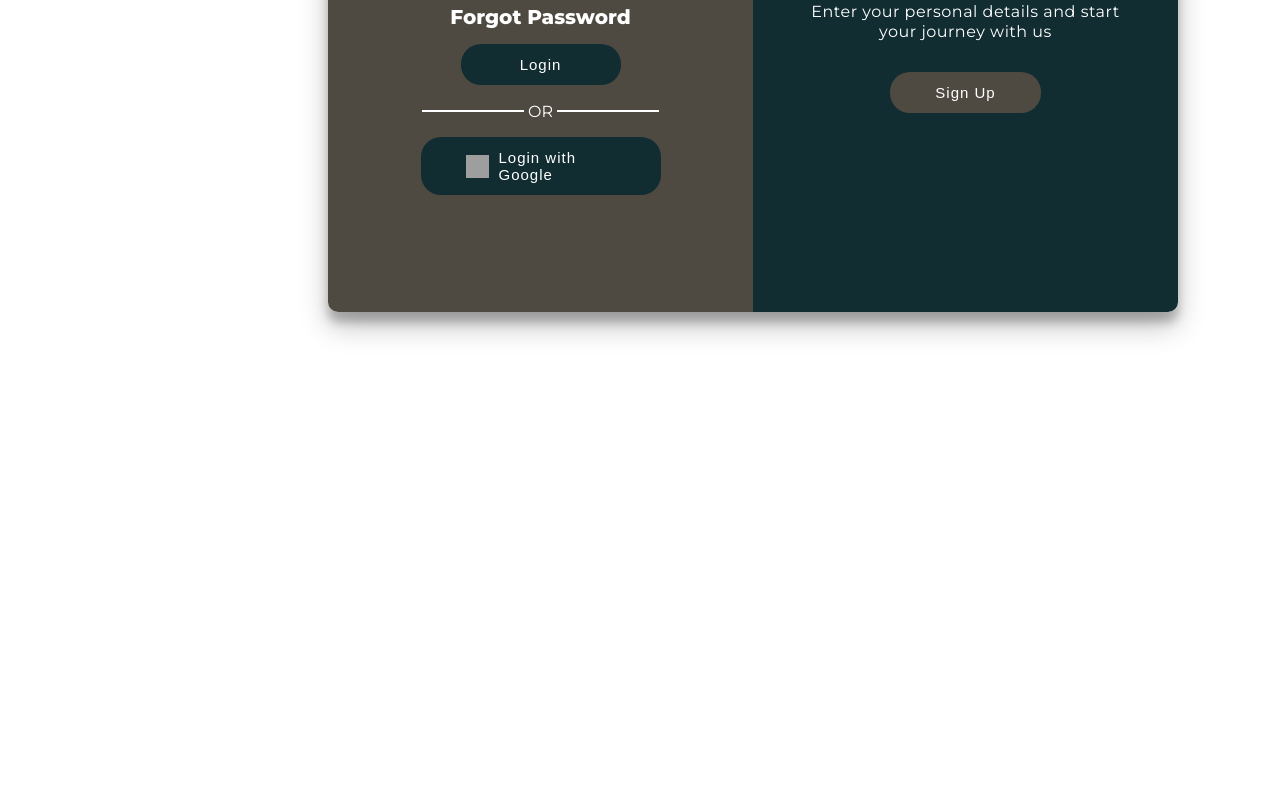
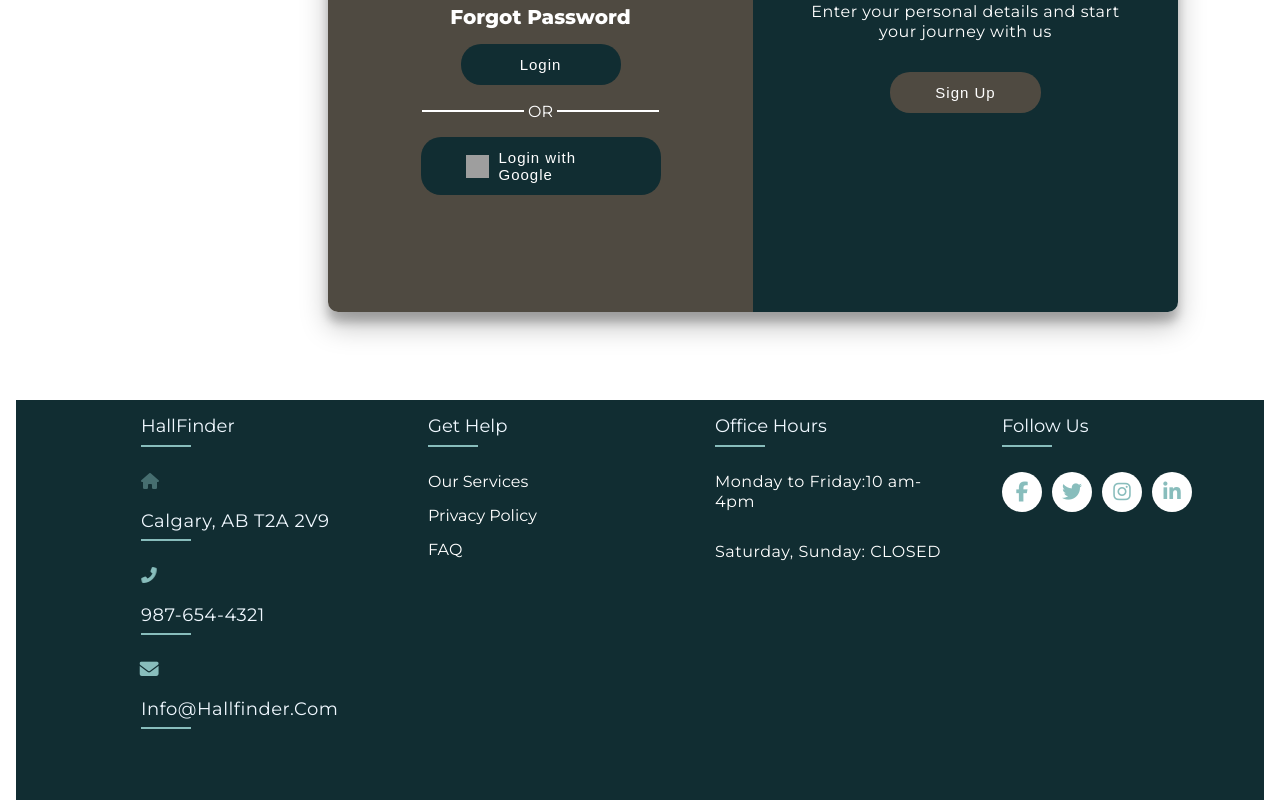
Before and after one commit to prabhsagoo/HallFinder_New, a React (Vite) app in the folder frontend/: page /login in a window 1280 px wide. Shown: the part 441-1241 px from the top of the page. Before the commit the page ends 1000 px from the top, so only its background shows below. Built offline with nearby package versions, Linux system fonts and the light colour scheme; no server answers; grey boxes are pictures that could not be loaded.

Commit message:
Footer added

```diff
--- a/frontend/package.json
+++ b/frontend/package.json
@@ -12,6 +12,7 @@
   "dependencies": {
     "@emotion/react": "^11.10.8",
     "@emotion/styled": "^11.10.8",
+    "@fortawesome/fontawesome-free": "^6.4.0",
     "@mapbox/mapbox-gl-geocoder": "^5.0.1",
     "@mui/icons-material": "^5.11.16",
     "@mui/material": "^5.12.3",
--- a/frontend/src/App.jsx
+++ b/frontend/src/App.jsx
@@ -16,6 +16,7 @@ import Slideshow from './slideshow/Slideshow';
 // import Footer from './footer/footer';
 import BookingForm from './Hall/BookingForm';
 import Admin from './admin/Admin';
+import Footer from './Footer/Footer';
 
 const style = {
   border: "2px solid purple",
@@ -94,7 +95,7 @@ function App() {
         </Routes>
       </Router>
           </div>
-          {/* <Footer /> */}
+          <Footer />
           </>
   )
 }
--- /dev/null
+++ b/frontend/src/Footer/Footer.css
@@ -0,0 +1,119 @@
+@import url('https://fonts.googleapis.com/css2?family=Mukta:wght@300&display=swap');
+/* body{
+    line-height: 1.5;
+    font-family: 'Mukta', sans-serif;
+}
+
+*{
+    margin: 0;
+    padding: 0;
+    box-sizing: border-box;
+} */
+.container5{
+    max-width: 1500px;
+    /* background-color: #88BDBC; */
+    margin-left: 100px;
+    justify-content: space-evenly;
+
+
+}
+.row5{
+    display: flex;
+
+}
+
+ul{
+    list-style: none;
+}
+.footer{
+    background-color:#112D32;
+    padding: 70px,0;
+    width: 100%;
+    display: flex;
+    flex-direction: column;
+    height: 400px;
+
+}
+
+.footer-col{
+    width: 100%;
+    padding: 15px 25px;
+
+}
+
+.footer-col h4{
+    font-size: 18px;
+    color: aliceblue;
+    text-transform: capitalize;
+    margin-bottom: 35px;
+    font-weight: 500;
+    position: relative;
+}
+
+.footer-col h4::before{
+    content: '  ';
+    position: absolute;
+    left: 0;
+    bottom: -10px;
+    background-color: #88BDBC;
+    height: 2px;
+    box-sizing: border-box;
+    width: 50px;
+}
+
+.footer-col ul li:not(:last-child){
+    margin-bottom: 10px;
+}
+
+.footer-col ul li a{
+    font-size: 16px;
+    text-transform: capitalize;
+    /* color: aliceblue; */
+    color: #88BDBC;
+    text-decoration: none;
+    font-weight: 300;
+    color: white;
+    display: block;
+    transition: all 0.3s ease;
+}
+
+.footer-col ul li p{
+    color:white;
+}
+
+.footer-col ul li a:hover{
+    color: #88BDBC;
+    padding: 5px;
+    font-size:large;
+}
+.footer-col .social-links a{
+    display: inline-block;
+    height: 40px;
+    width:40px;
+    /* background-color: #88BDBC; */
+    background-color: white;
+    margin: 0 10px 10px 0;
+    text-align: center;
+    line-height: 40px;
+    color: #112D32;
+    border-radius: 50%;
+    transition: all 0.5s ease;
+}
+.footer-col .social-links a:hover{
+    color: #88BDBC;
+    background-color: #112D32;
+}
+
+/* responsive */
+@media(max-width:767px){
+    .footer-col {
+        width: 50%;
+        margin-bottom:30px ;
+    }
+}
+
+@media(max-width:574px){
+    .footer-col {
+        width: 100%;
+    }
+}
--- /dev/null
+++ b/frontend/src/Footer/Footer.jsx
@@ -0,0 +1,90 @@
+import React from 'react'
+import "./Footer.css";
+import '@fortawesome/fontawesome-free/css/all.min.css';
+
+const Footer = () => {
+  return (
+    <>
+      <footer className="footer">
+        <div className="container5">
+          <div className="row5">
+            <div className="footer-col">
+              <h4>HallFinder</h4>
+              <ul>
+                <li>
+                  <a href="#">
+                    <i className="fa-solid fa-house fa-fade"></i>
+                    <p>
+                      <h4>Calgary, AB T2A 2V9</h4>
+                    </p>
+                  </a>
+                </li>
+                <li>
+                  <a href="#">
+                    <i className="fa-solid fa-phone fa-flip"></i>
+                    <p>
+                      <h4>987-654-4321</h4>
+                    </p>
+                  </a>
+                </li>
+                <li>
+                  <a href="#">
+                    <i className="fa-solid fa-envelope fa-beat"></i>
+                    <p>
+                      <h4>info@hallfinder.com</h4>
+                    </p>
+                  </a>
+                </li>
+              </ul>
+            </div>
+            <div className="footer-col">
+              <h4>get help</h4>
+              <ul>
+                <li>
+                  <a href="#">our services</a>
+                </li>
+                <li>
+                  <a href="#">privacy policy</a>
+                </li>
+
+                <li>
+                  <a href="#">FAQ</a>
+                </li>
+              </ul>
+            </div>
+            <div className="footer-col">
+              <h4>Office Hours</h4>
+              <ul>
+                <li>
+                  <p>Monday to Friday:10 am-4pm</p>
+                </li>
+                <li>
+                  <p>Saturday, Sunday: CLOSED</p>
+                </li>
+              </ul>
+            </div>
+            <div className="footer-col">
+              <h4> follow us</h4>
+              <div className="social-links">
+                <a href="#">
+                  <i className="fab fa-facebook-f"></i>
+                </a>
+                <a href="#">
+                  <i className="fab fa-twitter"></i>
+                </a>
+                <a href="#">
+                  <i className="fab fa-instagram"></i>
+                </a>
+                <a href="#">
+                  <i className="fab fa-linkedin-in"></i>
+                </a>
+              </div>
+            </div>
+          </div>
+        </div>
+      </footer>
+    </>
+  )
+}
+
+export default Footer
```
Also changed, not shown: 1 other file (tests, documents, lock files or other folders).
